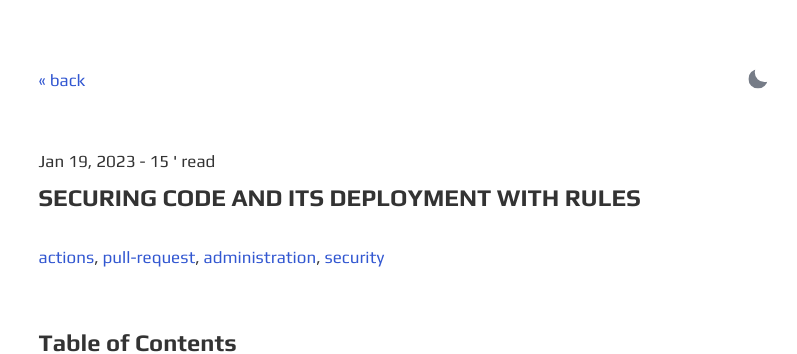
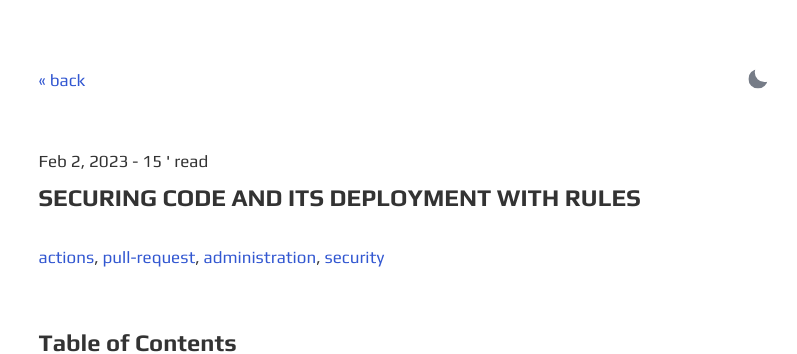
Before and after one commit to ghsioux/ghsioux.github.io, a Jekyll site: the page built from _posts/2023-02-02-securing-branches-and-deployments.md, in a window 1280 px wide and 900 px high. Shown: the top 354 px of the window, without its empty margins (236-1033 px from the left). Built offline with Jekyll 4.4.1, drawn with Linux system fonts in a browser that asks for light colours; some of the changed lines change nothing that is shown.

Commit message:
fix date

```diff
--- a/_posts/2023-01-19-securing-branches-and-deployments.md
+++ b/_posts/2023-02-02-securing-branches-and-deployments.md
@@ -33,7 +33,7 @@ In my repo, the `main` branch is the one from where the Terraform code is applie
 * some jobs of the PR-triggered Actions workflows must pass successfully (they are what we call [required status checks](https://docs.github.com/en/repositories/configuring-branches-and-merges-in-your-repository/defining-the-mergeability-of-pull-requests/about-protected-branches#require-status-checks-before-merging));
 * the commits in the PR must be [signed and verified](https://docs.github.com/en/authentication/managing-commit-signature-verification/about-commit-signature-verification).
 
-![branch protection rules](/assets/images/2023-01-19-securing-branches-and-deployments/protection_rules.png "Branch protection rules")
+![branch protection rules](/assets/images/2023-02-02-securing-branches-and-deployments/protection_rules.png "Branch protection rules")
 
 Each of these rules must be respected before the PR can be merged. All together, they form a nice barrier against the two first shurikens we saw above.
 
@@ -43,7 +43,7 @@ The third rule ensures that the ["Unit test"](https://github.com/ghsioux-octodem
 
 We can see these required status checks in different locations, including the PR "Conversation" and "Checks" tab:
 
-![required status checks](/assets/images/2023-01-19-securing-branches-and-deployments/checks.png "Required status checks")
+![required status checks](/assets/images/2023-02-02-securing-branches-and-deployments/checks.png "Required status checks")
 
 Finally, the last rule adds some extra-security by requiring valid cryptographic signatures on every commits. Such mechanism makes it more difficult to impersonate someone else and push code on its behalf.
 By the way, have you heard about [GitHub vigilant mode](https://docs.github.com/en/authentication/managing-commit-signature-verification/displaying-verification-statuses-for-all-of-your-commits)?
@@ -56,20 +56,20 @@ Environments are logical deployment targets for a repository. They are used in A
 
 Here is the `production` environment I've created for my repo:
 
-![environment_secrets_variables](/assets/images/2023-01-19-securing-branches-and-deployments/environment.png "Environment secrets and variables")
+![environment_secrets_variables](/assets/images/2023-02-02-securing-branches-and-deployments/environment.png "Environment secrets and variables")
 
 
 This environment is scoped to the `main` branch and will target a given Azure tenant through its `AZURE_CLIENT_ID` secret - used by the "Terraform Apply" job to [OIDC-authenticate in Azure](https://docs.github.com/en/actions/deployment/security-hardening-your-deployments/configuring-openid-connect-in-azure). In a more realistic context, we could imagine a second environment named `staging` with its own `AZURE_CLIENT_ID` secret to target another Azure tenant. I've also added a protection rule specifying that the user @ghsioux (🥷) must manually approve the deployment beforehand.
 
 Like this, when the PR is merged and the `main` branch updated, the "Terraform Apply" job is triggered and I have to approve the deployment first:
 
-![deploymend review required](/assets/images/2023-01-19-securing-branches-and-deployments/review_deployment_1.png "deploymend review required")
+![deploymend review required](/assets/images/2023-02-02-securing-branches-and-deployments/review_deployment_1.png "deploymend review required")
 
-![deploymend review done](/assets/images/2023-01-19-securing-branches-and-deployments/review_deployment_2.png "deploymend review done")
+![deploymend review done](/assets/images/2023-02-02-securing-branches-and-deployments/review_deployment_2.png "deploymend review done")
 
 Once approved, waiting a few minutes for the job to complete, we can see the deployment is active and the GHES URL available:
 
-![successful_deployment](/assets/images/2023-01-19-securing-branches-and-deployments/deployment.png "Successful deployment")
+![successful_deployment](/assets/images/2023-02-02-securing-branches-and-deployments/deployment.png "Successful deployment")
 
 You get it, with environments and their associated protection rules, the last shuriken isn't a threat anymore.
 
```
Also changed, not shown: assets/images/2023-02-02-securing-branches-and-deployments/checks.png (renamed from assets/images/2023-01-19-securing-branches-and-deployments/checks.png), assets/images/2023-02-02-securing-branches-and-deployments/deployment.png (renamed from assets/images/2023-01-19-securing-branches-and-deployments/deployment.png), assets/images/2023-02-02-securing-branches-and-deployments/environment.png (renamed from assets/images/2023-01-19-securing-branches-and-deployments/environment.png), assets/images/2023-02-02-securing-branches-and-deployments/protection_rules.png (renamed from assets/images/2023-01-19-securing-branches-and-deployments/protection_rules.png), assets/images/2023-02-02-securing-branches-and-deployments/review_deployment_1.png (renamed from assets/images/2023-01-19-securing-branches-and-deployments/review_deployment_1.png), assets/images/2023-02-02-securing-branches-and-deployments/review_deployment_2.png (renamed from assets/images/2023-01-19-securing-branches-and-deployments/review_deployment_2.png).
